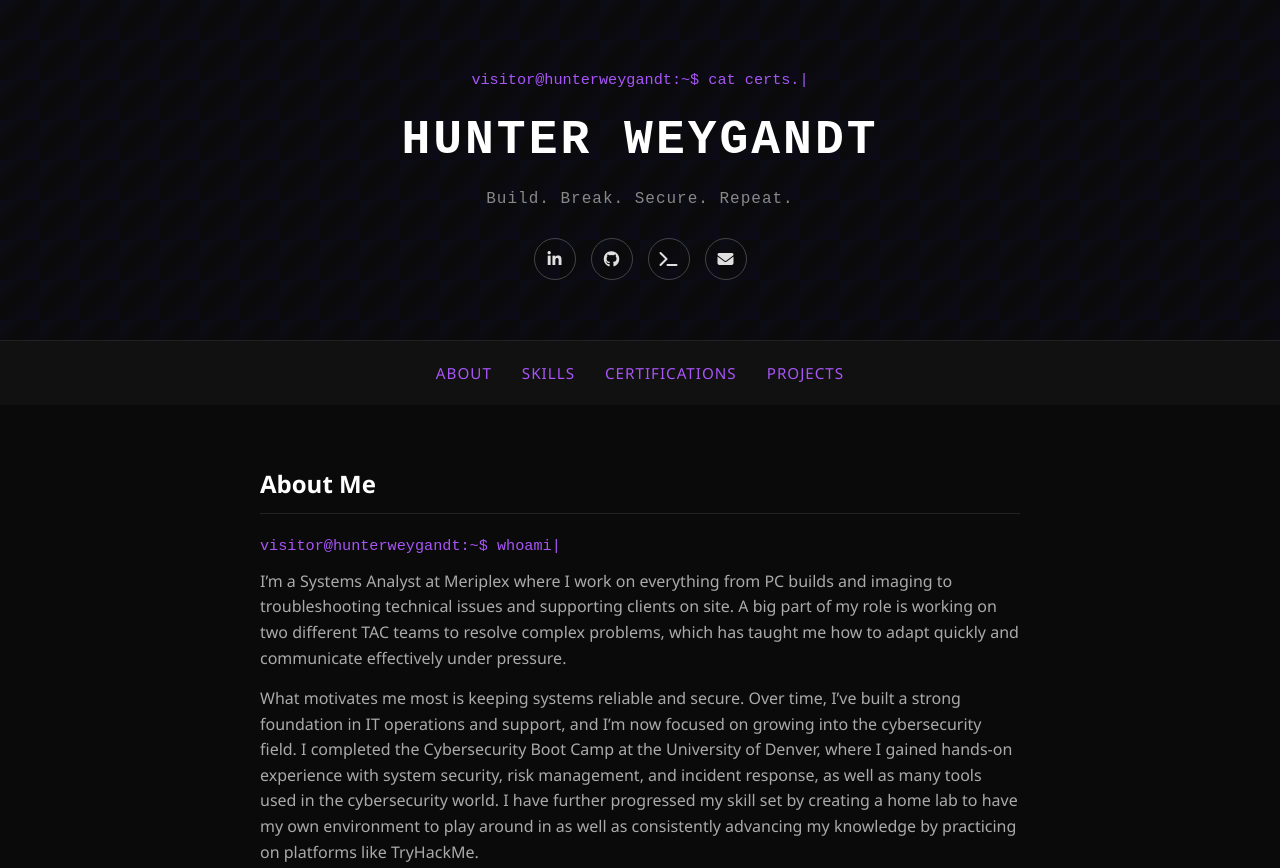
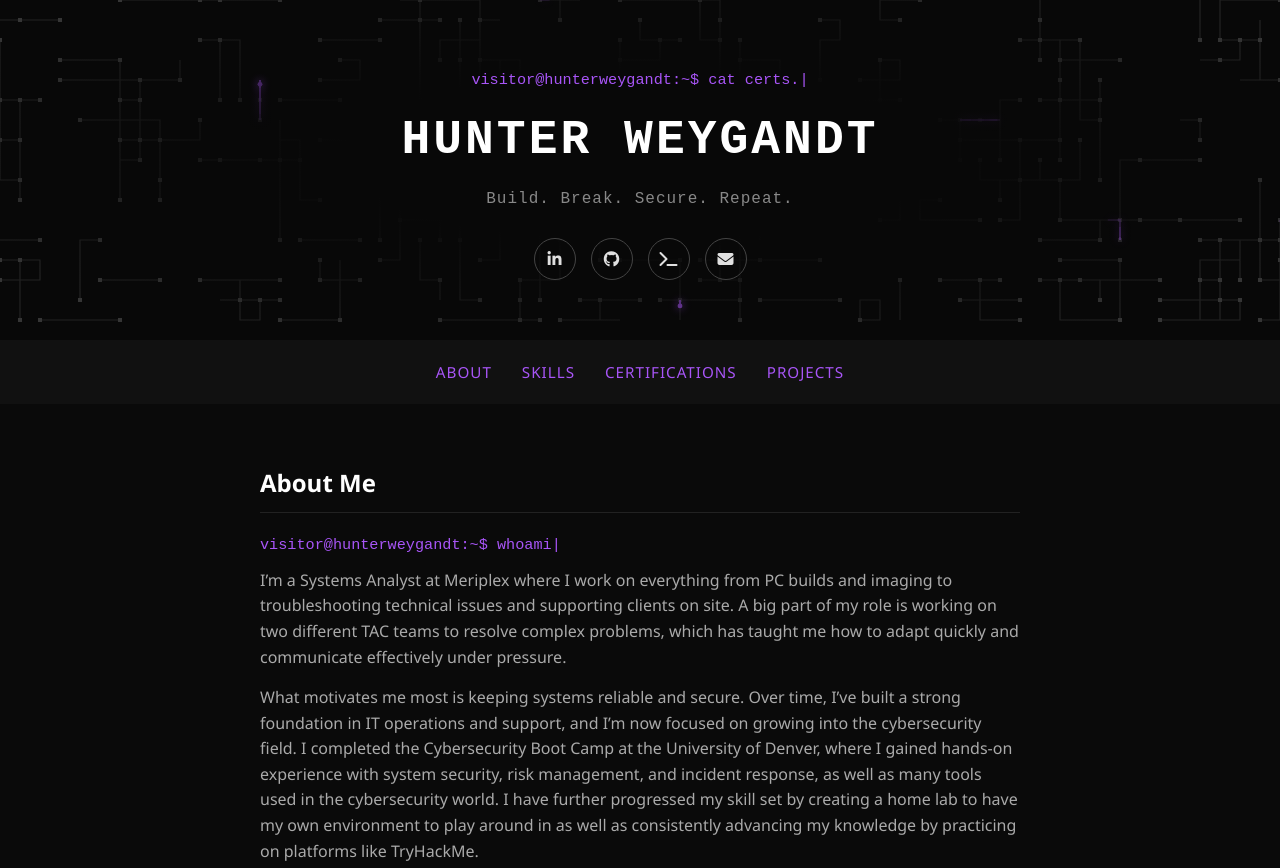
Before and after one commit to hunterweygandt/hunterweygandt.com, a plain HTML site: page index.html in a window 1280 px wide. Shown: the top 868 px of the page. Drawn offline with Linux system fonts and the light colour scheme.

Commit message:
web 1.04

```diff
--- /dev/null
+++ b/circuit.js
@@ -0,0 +1,187 @@
+const canvas = document.getElementById('circuit-canvas');
+const ctx = canvas.getContext('2d');
+
+const GRID = 20;
+const TRACE = '#232323';
+const PAD = '#353535';
+const PULSE = '#a855f7';
+const MAX = 15;
+
+let W, H, cols, rows, dpr;
+let traces = [];
+let pulses = [];
+let board = null;
+let last = 0, wait = 0.5;
+
+const rnd = (a, b) => a + Math.random() * (b - a);
+const ri = (a, b) => (a + Math.random() * (b - a)) | 0;
+const dirs = [[1, 0], [-1, 0], [0, 1], [0, -1]];
+
+const ekey = (a, b, c, d) =>
+  c < a || (c === a && d < b) ? `${c},${d}|${a},${b}` : `${a},${b}|${c},${d}`;
+
+
+function layout() {
+  traces = [];
+  const used = new Set();
+  const want = Math.max(10, (cols * rows / 6) | 0);
+  let tries = want * 10;
+
+  while (traces.length < want && tries-- > 0) {
+    let c = ri(0, cols + 1), r = ri(0, rows + 1);
+    const pts = [[c, r]];
+    const path = [];
+    let prev = null;
+
+    for (let s = ri(3, 6); s > 0; s--) {
+      const open = dirs.filter(d => {
+        const x = c + d[0], y = r + d[1];
+        return x >= 0 && x <= cols && y >= 0 && y <= rows && !used.has(ekey(c, r, x, y));
+      });
+      if (!open.length) break;
+
+      const d = (prev && Math.random() < 0.6 &&
+        open.find(o => o[0] === prev[0] && o[1] === prev[1])) || open[ri(0, open.length)];
+
+      path.push(ekey(c, r, c + d[0], r + d[1]));
+      c += d[0]; r += d[1];
+      pts.push([c, r]);
+      prev = d;
+    }
+
+    if (path.length < 2) continue;
+    path.forEach(e => used.add(e));
+
+    const xy = pts.map(p => [p[0] * GRID, p[1] * GRID]);
+    traces.push({ xy, len: (xy.length - 1) * GRID });
+  }
+}
+
+
+function at(tr, d) {
+  if (d <= 0) return tr.xy[0];
+  const segs = tr.xy.length - 1;
+  const i = Math.min((d / GRID) | 0, segs - 1);
+  const t = Math.min(d / GRID - i, 1);
+  const a = tr.xy[i], b = tr.xy[i + 1];
+  return [a[0] + (b[0] - a[0]) * t, a[1] + (b[1] - a[1]) * t];
+}
+
+function seg(tr, d1, d2) {
+  d1 = Math.max(0, d1); d2 = Math.min(tr.len, d2);
+  if (d2 <= d1) return;
+  const p0 = at(tr, d1), p1 = at(tr, d2);
+  ctx.beginPath();
+  ctx.moveTo(p0[0], p0[1]);
+  for (let i = Math.ceil(d1 / GRID); i * GRID < d2; i++) ctx.lineTo(tr.xy[i][0], tr.xy[i][1]);
+  ctx.lineTo(p1[0], p1[1]);
+  ctx.stroke();
+}
+
+
+function paint() {
+  board = document.createElement('canvas');
+  board.width = canvas.width;
+  board.height = canvas.height;
+  const b = board.getContext('2d');
+  b.setTransform(dpr, 0, 0, dpr, 0, 0);
+
+  b.strokeStyle = TRACE;
+  b.lineWidth = 1.2;
+  for (const tr of traces) {
+    b.beginPath();
+    b.moveTo(tr.xy[0][0], tr.xy[0][1]);
+    for (let i = 1; i < tr.xy.length; i++) b.lineTo(tr.xy[i][0], tr.xy[i][1]);
+    b.stroke();
+  }
+
+  b.fillStyle = PAD;
+  for (const tr of traces) {
+    const a = tr.xy[0], z = tr.xy[tr.xy.length - 1];
+    b.fillRect(a[0] - 2, a[1] - 2, 4, 4);
+    b.fillRect(z[0] - 2, z[1] - 2, 4, 4);
+  }
+}
+
+function spawn(seed) {
+  if (pulses.length >= MAX || !traces.length) return;
+  const busy = pulses.map(p => p.t);
+  let i, n = 0;
+  do { i = ri(0, traces.length); } while (busy.includes(i) && ++n < 10);
+  pulses.push({
+    t: i,
+    pos: seed ? Math.random() * traces[i].len * 0.7 : 0,
+    v: rnd(22, 36),
+    tail: rnd(55, 85),
+  });
+}
+
+function frame(ts) {
+  const dt = last ? Math.min((ts - last) / 1000, 0.05) : 0;
+  last = ts;
+
+  ctx.clearRect(0, 0, W, H);
+  if (board) ctx.drawImage(board, 0, 0, W, H);
+
+  ctx.strokeStyle = PULSE;
+  ctx.lineWidth = 1.8;
+  ctx.shadowColor = PULSE;
+  ctx.shadowBlur = 8;
+
+  for (let i = pulses.length - 1; i >= 0; i--) {
+    const p = pulses[i];
+    p.pos += p.v * dt;
+    const tr = traces[p.t];
+    const head = p.pos, back = head - p.tail;
+
+    for (let s = 0; s < 6; s++) {
+      ctx.globalAlpha = (s + 1) / 6;
+      seg(tr, back + (head - back) * s / 6, back + (head - back) * (s + 1) / 6);
+    }
+    ctx.globalAlpha = 1;
+
+    if (head <= tr.len) {
+      const h = at(tr, head);
+      ctx.fillStyle = PULSE;
+      ctx.beginPath();
+      ctx.arc(h[0], h[1], 2.4, 0, Math.PI * 2);
+      ctx.fill();
+    }
+
+    if (back > tr.len) pulses.splice(i, 1);
+  }
+  ctx.shadowBlur = 0;
+
+  wait -= dt;
+  if (wait <= 0 && pulses.length < MAX) {
+    spawn();
+    wait = rnd(0.4, 1.2);
+  }
+  requestAnimationFrame(frame);
+}
+
+function resize() {
+  dpr = window.devicePixelRatio || 1;
+  const r = canvas.parentElement.getBoundingClientRect();
+  W = r.width; H = r.height;
+  cols = (W / GRID) | 0;
+  rows = (H / GRID) | 0;
+  canvas.width = Math.round(W * dpr);
+  canvas.height = Math.round(H * dpr);
+  canvas.style.width = W + 'px';
+  canvas.style.height = H + 'px';
+  ctx.setTransform(dpr, 0, 0, dpr, 0, 0);
+  layout();
+  paint();
+  pulses = [];
+  for (let i = 0; i < 6; i++) spawn(true);
+}
+
+let rt;
+window.addEventListener('resize', () => {
+  clearTimeout(rt);
+  rt = setTimeout(resize, 150);
+});
+
+resize();
+requestAnimationFrame(frame);
--- a/index.html
+++ b/index.html
@@ -6,15 +6,23 @@
     <title>Hunter Weygandt | Cybersecurity</title>
     <link rel="stylesheet" href="style.css">
     <link rel="stylesheet" href="https://cdnjs.cloudflare.com/ajax/libs/font-awesome/6.5.0/css/all.min.css">
-    <link rel="icon" type="image/svg+xml" href="favicon.svg">
+    <link rel="canonical" href="https://hunterweygandt.com">
     <meta property="og:title" content="Hunter Weygandt | Cybersecurity Portfolio">
+    <meta name="description" content="Hunter Weygandt — IT professional transitioning into cybersecurity. Systems Analyst, home lab builder, security practitioner.">
     <meta property="og:description" content="IT Professional transitioning into cybersecurity. Systems Analyst, home lab builder, security practitioner.">
     <meta property="og:url" content="https://hunterweygandt.com">
     <meta property="og:type" content="website">
+    <link rel="icon" type="image/x-icon" href="favicon.ico">
+    <link rel="icon" type="image/png" sizes="32x32" href="favicon-32x32.png">
+    <link rel="icon" type="image/png" sizes="16x16" href="favicon-16x16.png">
+    <link rel="apple-touch-icon" sizes="180x180" href="apple-touch-icon.png">
 </head>
 <body>
 
     <header>
+        <canvas id="circuit-canvas"></canvas>
+
+        <div class="header-scrim"></div>
         <div class="terminal-header">
             <p class="prompt">visitor@hunterweygandt:~$ <span id="command"></span><span class="cursor">|</span></p>
             <h1>Hunter Weygandt</h1>
@@ -108,7 +116,7 @@
         <p>I built and maintain a home lab to gain hands-on experience with virtualization, containerization, networking, and security. The environment is anchored by two servers running Proxmox, where I’ve deployed multiple VMs and LXC containers.</p>
 
         <h3>Cybersecurity Server</h3>
-        <p>I built a Proxmox-based cybersecurity lab with Active Directory, Parrot, Kali, HackTheBox, a vulnerable Windows VM, an isolated honeypot network, and a Wazuh SIEM monitoring stack. I have used this environment to practice offensive security, threat detection, and safe malware analysis.</p>
+        <p>I built a Proxmox-based cybersecurity lab with Parrot, Kali, HackTheBox, a vulnerable Windows VM, an isolated honeypot network, OSINT focused Kali/Trace Labs tools VM, KASM, OPNSense, and a Wazuh SIEM monitoring stack. I have used this environment to practice OSINT, offensive security, threat detection, and safe malware analysis.</p>
 
         <h3>LILYGO Wireless Pentesting Device (Bruce Firmware)</h3>
         <p>Flashed Bruce firmware onto a LILYGO ESP32 to create a compact wireless pentesting tool. I tested WiFi recon, Bluetooth scanning, HID (BadUSB), and RFID tag reading in a controlled lab environment to learn how common wireless and physical attacks work.</p>
@@ -117,6 +125,8 @@
     <footer>
         <p>&copy; 2026 Hunter Weygandt</p>
     </footer>
+
+<script src="circuit.js"></script>
 
 <script>
     const commands = ['ls', 'whoami', 'cat certs.txt','nmap -sV', 'cat skills.txt', 'whois hunterweygandt.com', 'ls -la projects/', 'msfconsole', 'ping hunterweygandt.com'];
--- a/style.css
+++ b/style.css
@@ -14,9 +14,26 @@ body {
 header {
     padding: 60px 20px;
     text-align: center;
-    border-bottom: 1px solid #222;
-    background: linear-gradient(135deg, #0d0d1a 0%, #0a0a0a 40%, #0d0a1a 100%);
-    background-size: 40px 40px;
+    position: relative;
+    overflow: hidden;
+    background: #080808;
+}
+
+.header-scrim {
+    position: absolute;
+    inset: 0;
+    z-index: 1;
+    pointer-events: none;
+    background: radial-gradient(ellipse 58% 62% at 50% 46%,
+        #080808 0%,
+        #080808 40%,
+        rgba(8,8,8,0.5) 68%,
+        rgba(8,8,8,0) 100%);
+}
+
+.terminal-header, .social-links {
+    position: relative;
+    z-index: 2;
 }
 
 header h1 {
@@ -188,3 +205,12 @@ section a:hover {
         letter-spacing: 0.5px;
     }
 }
+
+#circuit-canvas {
+    position: absolute;
+    inset: 0;
+    width: 100%;
+    height: 100%;
+    z-index: 0;
+    display: block;
+}
```
Also changed, not shown: apple-touch-icon.png (added), favicon-16x16.png (added), favicon-32x32.png (added), favicon.ico (added), favicon.svg (deleted), 1 other file.
